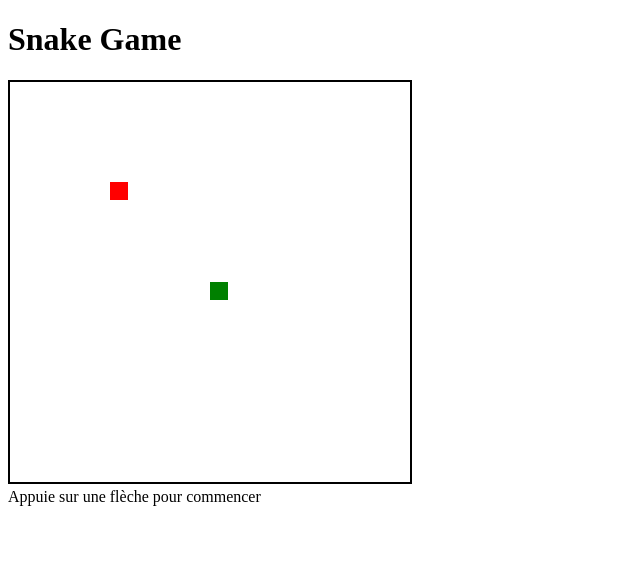
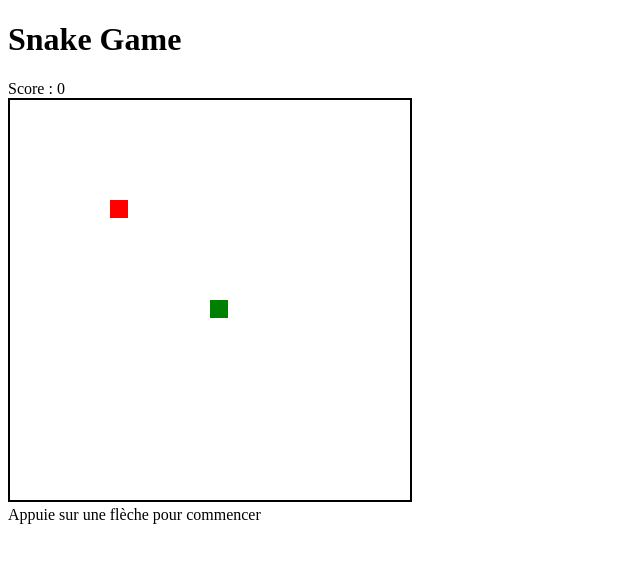
Before and after one commit to Walie-Matthieu/snake-game, a Next.js app: page / in a window 1280 px wide. Shown: the top 562 px of the page, without its empty margins (0-640 px from the left). Built offline with nearby package versions, Linux system fonts and the light colour scheme.

Commit message:
score system

```diff
--- a/app/components/SnakeGame.tsx
+++ b/app/components/SnakeGame.tsx
@@ -17,6 +17,7 @@ export default function SnakeGame() {
   const [gameOver, setGameOver] = useState<boolean>(false);
   const [started, setStarted] = useState<boolean>(false);
   const [canvasSize, setCanvasSize] = useState<number>(400);
+  const [score, setScore] = useState<number>(0); // 1. Ajout du score
 
   // Met à jour la taille du canvas selon la taille de la fenêtre
   useEffect(() => {
@@ -35,6 +36,7 @@ export default function SnakeGame() {
     setDirection('right');
     setGameOver(false);
     setStarted(false);
+    setScore(0); // 3. Réinitialise le score
   }
 
   // Gestion des touches
@@ -88,6 +90,7 @@ export default function SnakeGame() {
         x: Math.floor(Math.random() * GRID_SIZE),
         y: Math.floor(Math.random() * GRID_SIZE)
       });
+      setScore(prev => prev + 1); // 2. Incrémente le score
     } else {
       newSnake.pop();
     }
@@ -124,6 +127,7 @@ export default function SnakeGame() {
 
   return (
     <div className="flex flex-col items-center gap-4 w-full">
+      <div className="text-lg font-bold text-green-700">Score : {score}</div> {/* 4. Affiche le score */}
       <canvas
         ref={canvasRef}
         width={canvasSize}
```
